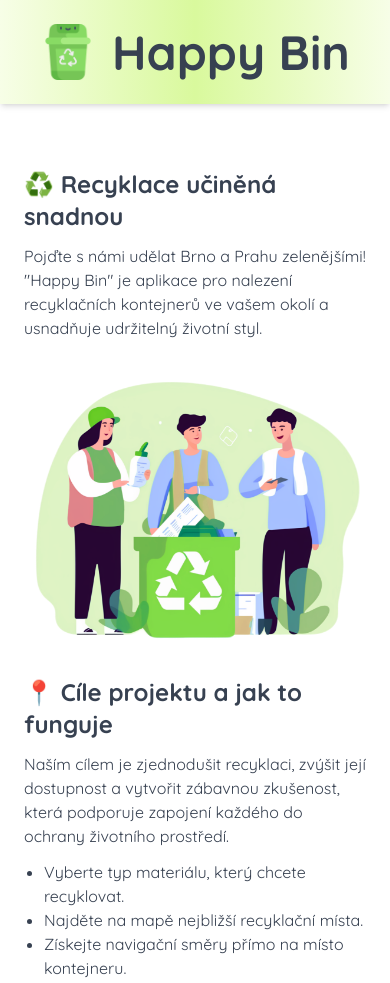
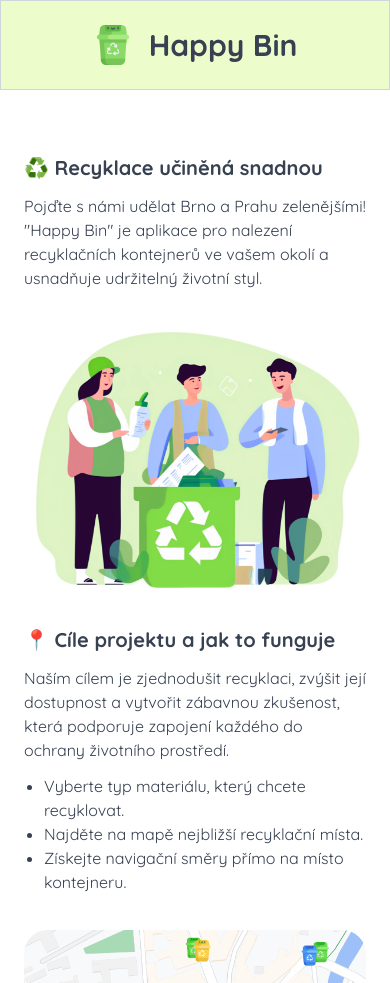
Before and after one commit to hadamove/happybin-web, a plain HTML site: page index.html in a window 390 px wide. Shown: the top 983 px of the page. Drawn offline with Linux system fonts and the light colour scheme.

Commit message:
fix sizing for mobile devices

```diff
--- a/index.html
+++ b/index.html
@@ -18,27 +18,27 @@
 
 <body class="flex flex-col h-screen justify-between bg-white text-gray-700">
 
-  <header class="p-6 shadow-md bg-gradient-to-r from-lime-50 via-lime-200 to-lime-50">
+  <header class="p-6 border-gray-300 border bg-lime-100">
     <div class="container mx-auto flex justify-center items-center ">
       <img src="./src/img/bin.png" alt="Ikona Happy Bin"
-        class="h-14 w-14 mr-4 transition-transform duration-200 hover:scale-110">
-      <h1 class="text-5xl font-bold">Happy Bin</h1>
+        class="h-10 w-10 md:h-14 md:w-14 mr-4 transition-transform duration-200 hover:scale-110">
+      <h1 class="text-3xl md:text-5xl font-bold">Happy Bin</h1>
     </div>
   </header>
 
   <main class="max-w-2xl mx-auto my-4 px-6 flex-grow flex flex-col items-center py-12">
     <section class="mb-6">
-      <h2 class="text-2xl font-bold mb-3">♻️ Recyklace učiněná snadnou</h2>
-      <p class="text-md mb-3">Pojďte s námi udělat Brno a Prahu zelenějšími! "Happy Bin" je aplikace pro nalezení
+      <h2 class="text-xl font-bold mb-3">♻️ Recyklace učiněná snadnou</h2>
+      <p class="mb-3">Pojďte s námi udělat Brno a Prahu zelenějšími! "Happy Bin" je aplikace pro nalezení
         recyklačních kontejnerů ve vašem okolí a usnadňuje udržitelný životní styl.</p>
     </section>
     <img src="src/img/home_screen_picture.png" alt="Ikona Happy Bin" class="mx-auto mb-8 max-w-md h-auto w-full">
 
     <section class="mb-6">
-      <h2 class="text-2xl font-bold mb-3">📍 Cíle projektu a jak to funguje</h2>
-      <p class="text-md mb-3">Naším cílem je zjednodušit recyklaci, zvýšit její dostupnost a vytvořit zábavnou
+      <h2 class="text-xl font-bold mb-3">📍 Cíle projektu a jak to funguje</h2>
+      <p class="mb-3">Naším cílem je zjednodušit recyklaci, zvýšit její dostupnost a vytvořit zábavnou
         zkušenost, která podporuje zapojení každého do ochrany životního prostředí.</p>
-      <ul class="list-disc pl-5 text-md mb-3">
+      <ul class="list-disc pl-5 mb-3">
         <li>Vyberte typ materiálu, který chcete recyklovat.</li>
         <li>Najděte na mapě nejbližší recyklační místa.</li>
         <li>Získejte navigační směry přímo na místo kontejneru.</li>
@@ -48,7 +48,7 @@
 
     <section class="mb-6">
       <h2 class="text-2xl font-bold mb-3">📱 Stáhněte si aplikaci</h2>
-      <p class="text-md mb-3">Stáhněte si aplikaci "Happy Bin" a připojte se k nám v cestě za zelenějšími městy!</p>
+      <p class="mb-3">Stáhněte si aplikaci "Happy Bin" a připojte se k nám v cestě za zelenějšími městy!</p>
     </section>
 
     <section>
@@ -60,7 +60,7 @@
   </main>
 
 
-  <footer class="p-6 shadow-lg bg-gradient-to-r from-lime-50 via-lime-200 to-lime-50">
+  <footer class="p-6 border border-gray-300 bg-lime-100">
     <p class="text-center">© 2024 Happy Bin. Všechna práva vyhrazena.</p>
   </footer>
 
```
Also changed, not shown: src/css/style.out.css.
